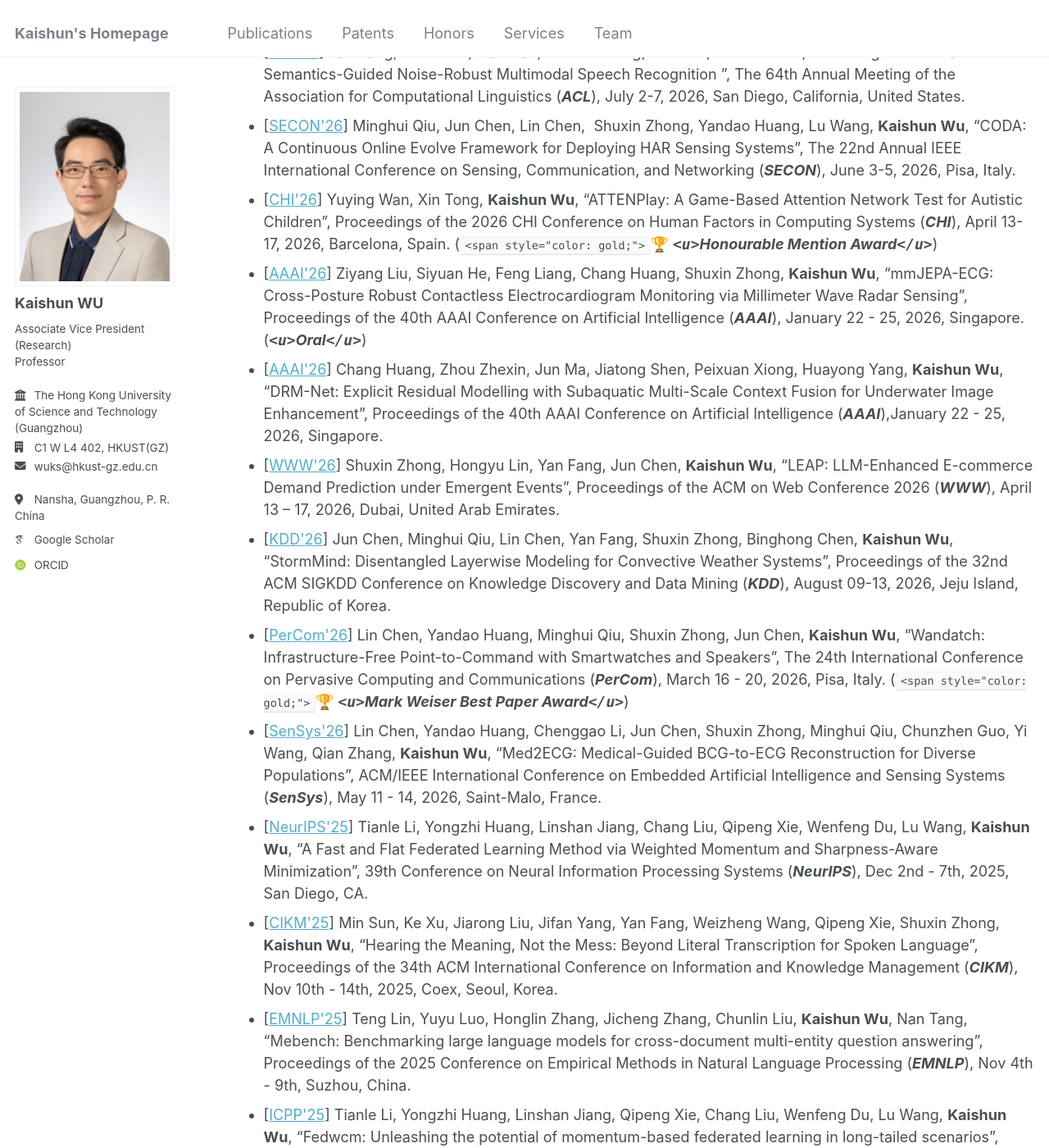
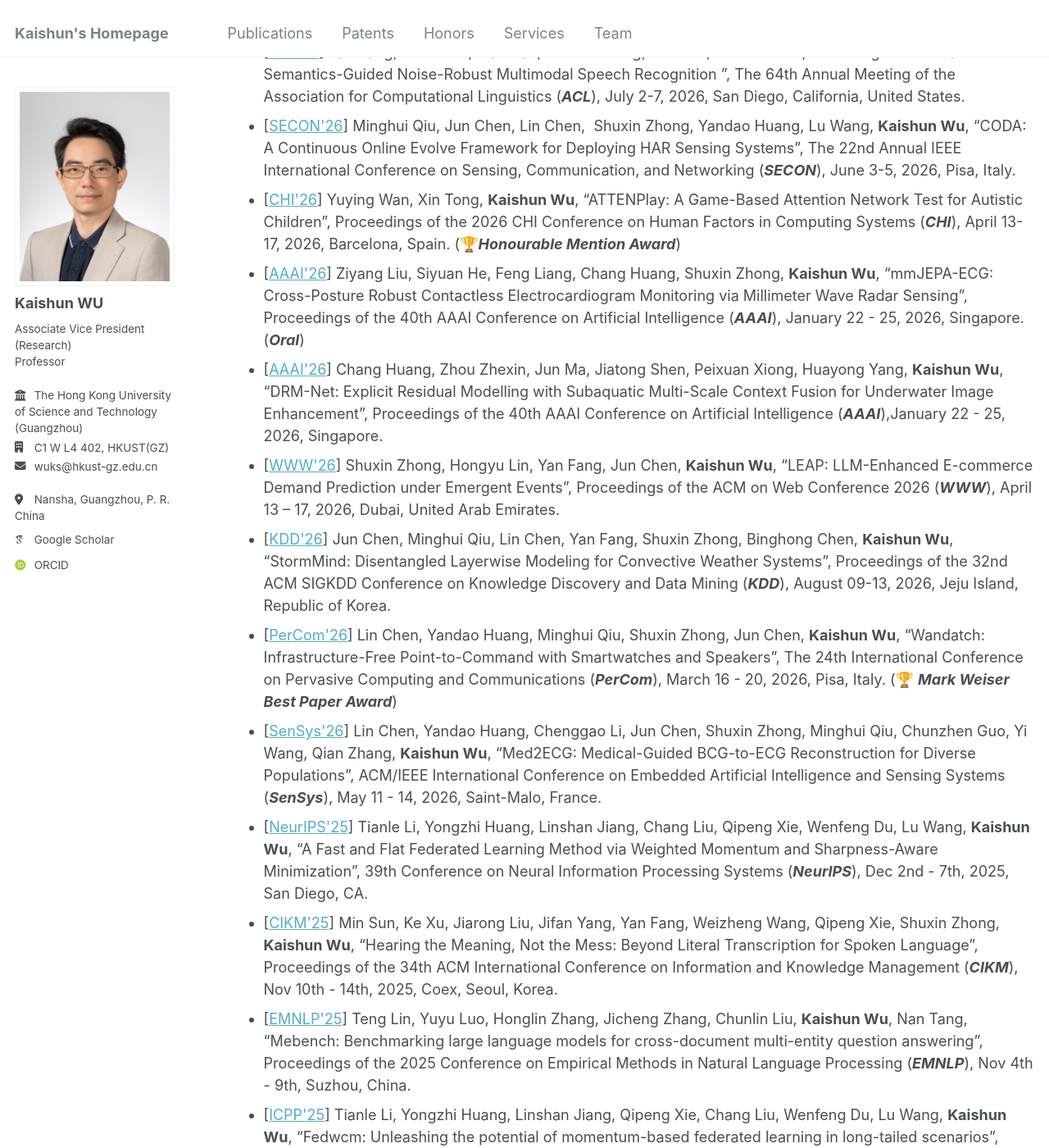
Before and after one commit to kaishun-wu/kaishun-wu.github.io, a Jekyll site: the page built from _pages/publications.md, in a window 1280 px wide and 1400 px high, scrolled down 786 px. Shown: the whole window at 82% size. Built offline with Jekyll 4.4.1, drawn with Linux system fonts in a browser that asks for light colours; some web fonts are replaced; some of the changed text lies outside the part shown.

Commit message:
fix: error in publications

```diff
--- a/_pages/publications.md
+++ b/_pages/publications.md
@@ -21,12 +21,12 @@ My papers have been well cited and followed up by many international researchers
 
 - [[ACL&#39;26](https://2026.aclweb.org/)] Yan Fang, Jun Chen, Yian Yao, Shuxin Zhong, Min Sun, **Kaishun Wu**, “Listening Like Humans: Semantics-Guided Noise-Robust Multimodal Speech Recognition ”, The 64th Annual Meeting of the Association for Computational Linguistics (***ACL***), July 2-7, 2026, San Diego, California, United States.
 - [[SECON&#39;26](https://secon2026.ieee-secon.org/)] Minghui Qiu, Jun Chen, Lin Chen,  Shuxin Zhong, Yandao Huang, Lu Wang, **Kaishun Wu**, “CODA: A Continuous Online Evolve Framework for Deploying HAR Sensing Systems”, The 22nd Annual IEEE International Conference on Sensing, Communication, and Networking (***SECON***), June 3-5, 2026, Pisa, Italy.
-- [[CHI&#39;26](https://chi2026.acm.org/)] Yuying Wan, Xin Tong, **Kaishun Wu**, “ATTENPlay: A Game-Based Attention Network Test for Autistic Children”, Proceedings of the 2026 CHI Conference on Human Factors in Computing Systems (***CHI***), April 13-17, 2026, Barcelona, Spain. (`<span style="color: gold;">`🏆 ***`<u>`Honourable Mention Award`</u>`***)
-- [[AAAI&#39;26](https://aaai.org/conference/aaai/)] Ziyang Liu, Siyuan He, Feng Liang, Chang Huang, Shuxin Zhong, **Kaishun Wu**, “mmJEPA-ECG: Cross-Posture Robust Contactless Electrocardiogram Monitoring via Millimeter Wave Radar Sensing”, Proceedings of the 40th AAAI Conference on Artificial Intelligence (***AAAI***), January 22 - 25, 2026, Singapore. (***`<u>`Oral`</u>`***)
+- [[CHI&#39;26](https://chi2026.acm.org/)] Yuying Wan, Xin Tong, **Kaishun Wu**, “ATTENPlay: A Game-Based Attention Network Test for Autistic Children”, Proceedings of the 2026 CHI Conference on Human Factors in Computing Systems (***CHI***), April 13-17, 2026, Barcelona, Spain. (🏆***Honourable Mention Award***)
+- [[AAAI&#39;26](https://aaai.org/conference/aaai/)] Ziyang Liu, Siyuan He, Feng Liang, Chang Huang, Shuxin Zhong, **Kaishun Wu**, “mmJEPA-ECG: Cross-Posture Robust Contactless Electrocardiogram Monitoring via Millimeter Wave Radar Sensing”, Proceedings of the 40th AAAI Conference on Artificial Intelligence (***AAAI***), January 22 - 25, 2026, Singapore. (***Oral***)
 - [[AAAI&#39;26](https://aaai.org/conference/aaai/)] Chang Huang, Zhou Zhexin, Jun Ma, Jiatong Shen, Peixuan Xiong, Huayong Yang, **Kaishun Wu**, “DRM-Net: Explicit Residual Modelling with Subaquatic Multi-Scale Context Fusion for Underwater Image Enhancement”, Proceedings of the 40th AAAI Conference on Artificial Intelligence (***AAAI***),January 22 - 25, 2026, Singapore.
 - [[WWW&#39;26](https://www2026.thewebconf.org/)] Shuxin Zhong, Hongyu Lin, Yan Fang, Jun Chen, **Kaishun Wu**, “LEAP: LLM-Enhanced E-commerce Demand Prediction under Emergent Events”, Proceedings of the ACM on Web Conference 2026 (***WWW***), April 13 – 17, 2026, Dubai, United Arab Emirates.
 - [[KDD&#39;26](https://kdd2025.kdd.org/)] Jun Chen, Minghui Qiu, Lin Chen, Yan Fang, Shuxin Zhong, Binghong Chen, **Kaishun Wu**, “StormMind: Disentangled Layerwise Modeling for Convective Weather Systems”, Proceedings of the 32nd ACM SIGKDD Conference on Knowledge Discovery and Data Mining (***KDD***), August 09-13, 2026, Jeju Island, Republic of Korea.
-- [[PerCom&#39;26](https://percom.org/)] Lin Chen, Yandao Huang, Minghui Qiu, Shuxin Zhong, Jun Chen, **Kaishun Wu**, "Wandatch: Infrastructure-Free Point-to-Command with Smartwatches and Speakers", The 24th International Conference on Pervasive Computing and Communications (***PerCom***), March 16 - 20, 2026, Pisa, Italy. (`<span style="color: gold;">`🏆 ***`<u>`Mark Weiser Best Paper Award`</u>`***)
+- [[PerCom&#39;26](https://percom.org/)] Lin Chen, Yandao Huang, Minghui Qiu, Shuxin Zhong, Jun Chen, **Kaishun Wu**, "Wandatch: Infrastructure-Free Point-to-Command with Smartwatches and Speakers", The 24th International Conference on Pervasive Computing and Communications (***PerCom***), March 16 - 20, 2026, Pisa, Italy. (🏆 ***Mark Weiser Best Paper Award***)
 - [[SenSys&#39;26](https://sensys.acm.org/2026/)] Lin Chen, Yandao Huang, Chenggao Li, Jun Chen, Shuxin Zhong, Minghui Qiu, Chunzhen Guo, Yi Wang, Qian Zhang, **Kaishun Wu**, "Med2ECG: Medical-Guided BCG-to-ECG Reconstruction for Diverse Populations", ACM/IEEE International Conference on Embedded Artificial Intelligence and Sensing Systems (***SenSys***), May 11 - 14, 2026, Saint-Malo, France.
 - [[NeurIPS&#39;25](https://neurips.cc/)] Tianle Li, Yongzhi Huang, Linshan Jiang, Chang Liu, Qipeng Xie, Wenfeng Du, Lu Wang, **Kaishun Wu**, "A Fast and Flat Federated Learning Method via Weighted Momentum and Sharpness-Aware Minimization", 39th Conference on Neural Information Processing Systems (***NeurIPS***), Dec 2nd - 7th, 2025, San Diego, CA.
 - [[CIKM&#39;25](https://cikm2025.org/)] Min Sun, Ke Xu, Jiarong Liu, Jifan Yang, Yan Fang, Weizheng Wang, Qipeng Xie, Shuxin Zhong, **Kaishun Wu**, "Hearing the Meaning, Not the Mess: Beyond Literal Transcription for Spoken Language", Proceedings of the 34th ACM International Conference on Information and Knowledge Management (***CIKM***), Nov 10th - 14th, 2025, Coex, Seoul, Korea.
@@ -37,7 +37,7 @@ My papers have been well cited and followed up by many international researchers
 - [[KDD&#39;25](https://kdd2025.kdd.org/)] Hongyu Lin, Shuxin Zhong, Yan Fang, Zhiqing Hong, Wenjun Lyu, Qipeng Xie, Haotian Wang, Lu Wang, **Kaishun Wu**, “A Fraudulent Blind Shipment Detection Framework in Logistics”, Proceedings of the 31 th ACM SIGKDD Conference on Knowledge Discovery and Data Mining (***KDD***), Aug 3rd - 7th, 2025, Toronto, ON, Canada.
 - [[CVPR&#39;25](https://cvpr.thecvf.com/Conferences/2025/)] Yuting Zhang, Hao Lu, Qingyong Hu, Yin Wang, Kaishen Yuan, Xin Liu, **Kaishun Wu**, “Period-LLM: Extending the Periodic Capability of Multimodal Large Language Model”, The IEEE/CVF Conference on Computer Vision and Pattern Recognition 2025 (***CVPR***), June 11th - Sun June 15th, 2025, Nashville TN, USA.
 - [[MobiSys&#39;25](https://www.sigmobile.org/mobisys/2025/)] Kaixin Chen, Junfan Xiang, Wanying Tan, Keyu Chen, Yaqiong Luo, Chang Ma, **Kaishun Wu**, and Lu Wang, “PIT: A Novel Toothbrush Providing Real-Time and Robust Plaque Indication During Brushing”, The 20th ACM International Conference on Mobile Systems, Applications, and Services (***MobiSys***), June 23 - 27, 2025, Anaheim, California, USA.
-- [[SenSys&#39;25](https://sensys.acm.org/2025/)] Di Duan, Shengzhe Lyu, Mu Yuan, Hongfei Xue, Tianxing Li, Weitao Xu, **Kaishun Wu**, Guoliang Xing, “Argus: Multi-View Egocentric Human Mesh Reconstruction Based on Stripped-Down Wearable mmWave Add-on”, Proceedings of the 23rd ACM Conference on Embedded Networked Sensor Systems (***SenSys***), 1-14, 06-09 May 2025, Irvine, USA. (`<span style="color: gold;">`🏆 ***`<u>`Best Paper Honorable Mention`</u>`***)
+- [[SenSys&#39;25](https://sensys.acm.org/2025/)] Di Duan, Shengzhe Lyu, Mu Yuan, Hongfei Xue, Tianxing Li, Weitao Xu, **Kaishun Wu**, Guoliang Xing, “Argus: Multi-View Egocentric Human Mesh Reconstruction Based on Stripped-Down Wearable mmWave Add-on”, Proceedings of the 23rd ACM Conference on Embedded Networked Sensor Systems (***SenSys***), 1-14, 06-09 May 2025, Irvine, USA. (🏆 ***Best Paper Honorable Mention***)
 - [[PerCom&#39;25](https://www.percom.org/)] Qianru Liao, Jinyu Lin, Yongzhi Huang, Zijun Gong, and **Kaishun Wu**, “CamFirm: A pair of headphones could guide you to the spy camera”, 2025 IEEE International Conference on Pervasive Computing and Communications (***PerCom***), 17-21 March 2025, Washington, DC, USA.
 - [[BIBM&#39;24](https://ieeebibm.org/)] Wenting Kuang, Shuo Jin, Danyang Wang, Yuda Zheng, Yongpan Zou, **Kaishun Wu**, “EmoTracer: A User-independent Wearable Emotion Tracer with Multi-source Physiological Sensors Based on Few-shot Learning”, 2024 IEEE International Conference on Bioinformatics and Biomedicine (***BIBM***), 2680-2687, 03-06 December 2024, Lisbon, Portugal.
 - [[PerCom&#39;24](https://www.percom.org/)] Weiyu Chen, Canlin Zheng, Wenfeng He, Yongpan Zou, **Kaishun Wu**, “Ultra Write: A Lightweight Continuous Gesture Input System with Ultrasonic Signals on COTS Devices”, 2024 IEEE International Conference on Pervasive Computing and Communications (***PerCom***), 174-183, 11-15 March 2024, Biarritz, France.
```
